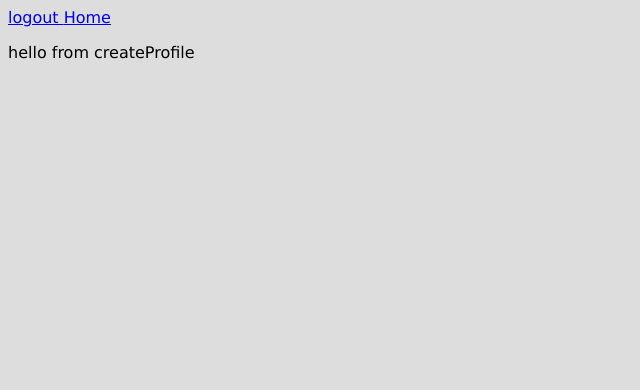
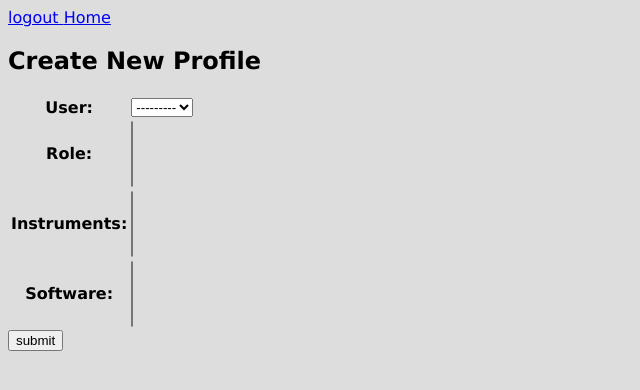
Before and after one commit to abbad/JamHubScratch, a Django app: template jamhub/templates/createProfile.html in a window 1280 px wide. Shown: the top 390 px of the page, without its empty margins (0-640 px from the left). Run offline with Django 3.2, Linux system fonts and the light colour scheme; the template is opened without the code that fills it: values that come from a table or form of the project are taken from there, others are empty; a user stored in the database is signed in; data comes from the database, SQL or seed files in the repository; parts of the project's set-up code (start-up, migrations or seed data) failed here and were passed over.

Commit message:
user can add profiles to database

```diff
--- /dev/null
+++ b/jamhub/forms.py
@@ -0,0 +1,12 @@
+from django import forms
+
+from jamhub.models import Profile, Role, Instrument, DAW
+
+class ProfileForm(forms.ModelForm):
+	role = forms.ModelMultipleChoiceField(queryset = Role.objects.all())
+	instruments = forms.ModelMultipleChoiceField(queryset = Instrument.objects.all())
+	software = forms.ModelMultipleChoiceField(queryset = DAW.objects.all())
+
+	class Meta:
+		model = Profile
+		fields = ['user', 'role', 'instruments', 'software']
--- a/jamhub/models.py
+++ b/jamhub/models.py
@@ -34,12 +34,7 @@ class Profile(models.Model):
 	date_created = models.DateTimeField(auto_now_add = True)
 
 	def __unicode__(self):
-		return self.user
-
-class ProfileForm(ModelForm):
-	class Meta:
-		model = Profile
-		fields = ['user', 'role', 'instruments', 'software']
+		return unicode(self.user)
 
 class Project(models.Model):
 	artist = models.ManyToManyField(Profile)
--- a/jamhub/templates/createProfile.html
+++ b/jamhub/templates/createProfile.html
@@ -1,4 +1,11 @@
 {% extends 'base.html' %}
 {% block content %}
-<p>hello from createProfile </p>
+<h2> Create New Profile </h2>
+<form action="" method="post">
+    {% csrf_token %}
+	<table>
+    {{form.as_table}}
+    </table>
+    <input type="submit" value="submit">
+  </form>
 {% endblock %}
--- a/jamhub/urls.py
+++ b/jamhub/urls.py
@@ -1,14 +1,8 @@
 from django.conf.urls import patterns, url
 
 urlpatterns = patterns('jamhub.views',
-	(r'^complete/facebook/createProfile', 'create_profile'),
+	(r'^createProfile', 'create_profile'),
 	(r'^logout', 'logout_view'),
 	(r'^home', 'home'),
 	(r'^test', 'test'),
-    #(r'^sign$', 'create_musician'),
-	#(r'^createProfile', 'create_profile_form'),
-	#(r'^about', 'about'),
-	#(r'^addProject', 'add_project'),
-	#(r'^addInstrument', 'add_instrument'),
-	#(r'^profile', 'show_profile'),
 )
```
Also changed, not shown: core/settings.py (+7 -8 lines), jamhub/views.py (+18 -1 lines), jamhub/migrations/0001_initial.py (added), jamhub/migrations/__init__.py (added).
